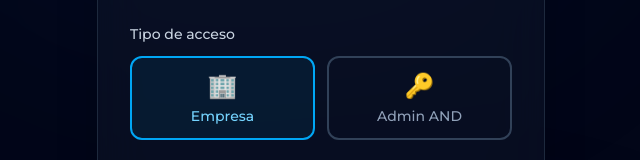
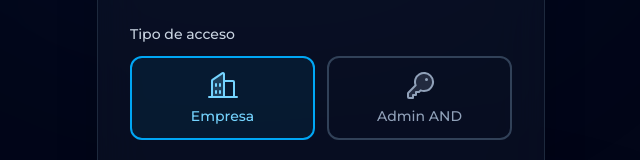
Before and after one commit to lemilio-lubu/AND-MVP, a Next.js app: page /login in a window 1280 px wide. Shown: the part 245-405 px from the top of the page, without its empty margins (319-959 px from the left). Built offline with nearby package versions, Linux system fonts and the light colour scheme.

Commit message:
feat: agregar nuevos íconos para los tipos de usuario en la página de inicio de sesión

```diff
--- a/app/login/page.tsx
+++ b/app/login/page.tsx
@@ -3,7 +3,7 @@
 import { useState } from "react";
 import Link from "next/link";
 import { useRouter } from "next/navigation";
-import { Envelope, LockKey, SignIn } from "@phosphor-icons/react";
+import { Envelope, LockKey, SignIn, Buildings, Key } from "@phosphor-icons/react";
 import { motion } from "framer-motion";
 import { InputGroup } from "@/app/components/ui/InputGroup";
 import { GradientButton } from "@/app/components/ui/GradientButton";
@@ -97,7 +97,7 @@ export default function LoginPage() {
                       : "border-slate-200 dark:border-slate-700 text-slate-600 dark:text-slate-400 hover:border-slate-300 dark:hover:border-slate-600"
                   }`}
                 >
-                  <div className="text-2xl mb-1">🏢</div>
+                  <div className="flex justify-center mb-1"><Buildings size={32} weight="duotone" /></div>
                   <div className="text-sm font-medium">Empresa</div>
                 </button>
                 <button
@@ -109,7 +109,7 @@ export default function LoginPage() {
                       : "border-slate-200 dark:border-slate-700 text-slate-600 dark:text-slate-400 hover:border-slate-300 dark:hover:border-slate-600"
                   }`}
                 >
-                  <div className="text-2xl mb-1">🔑</div>
+                  <div className="flex justify-center mb-1"><Key size={32} weight="duotone" /></div>
                   <div className="text-sm font-medium">Admin AND</div>
                 </button>
               </div>
```
